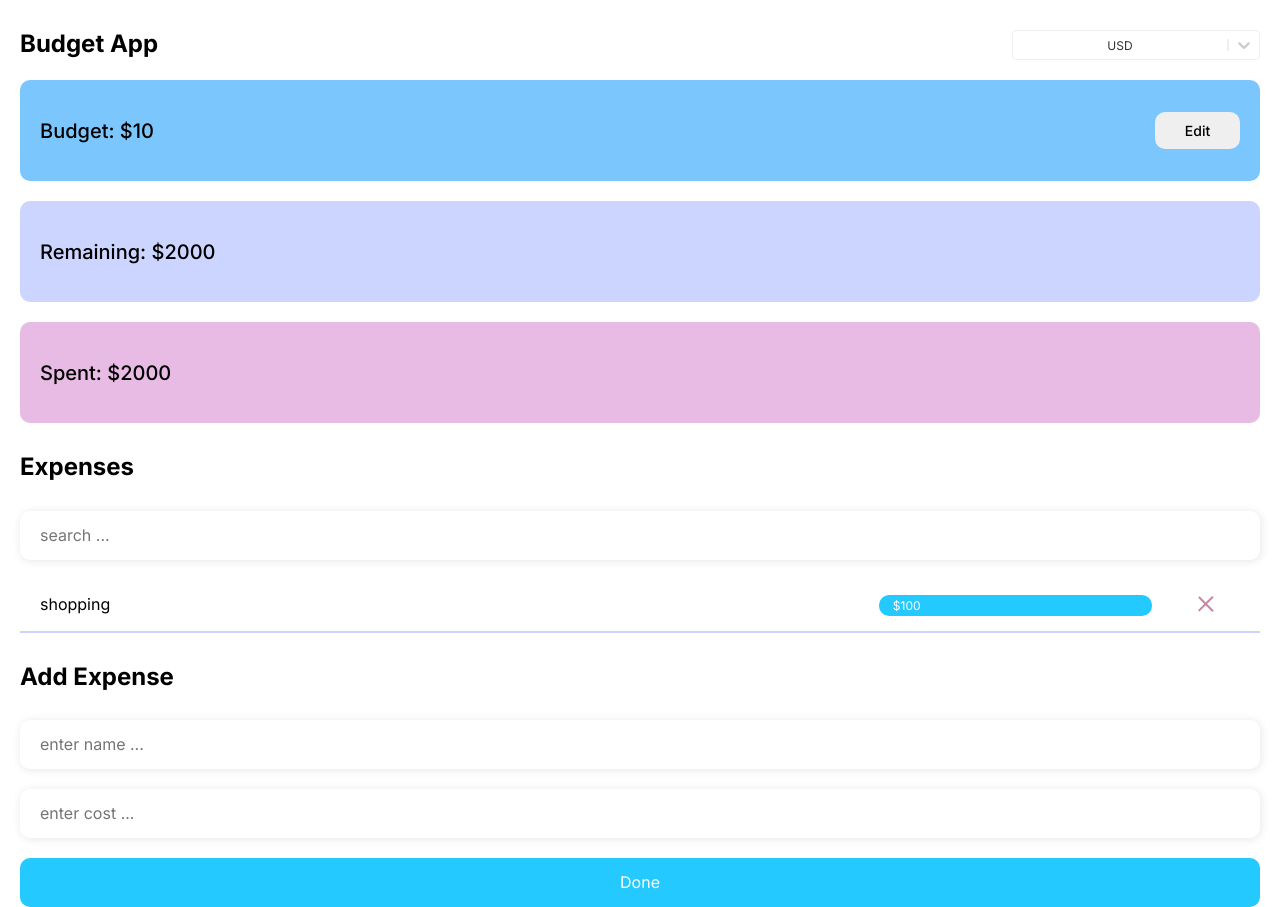
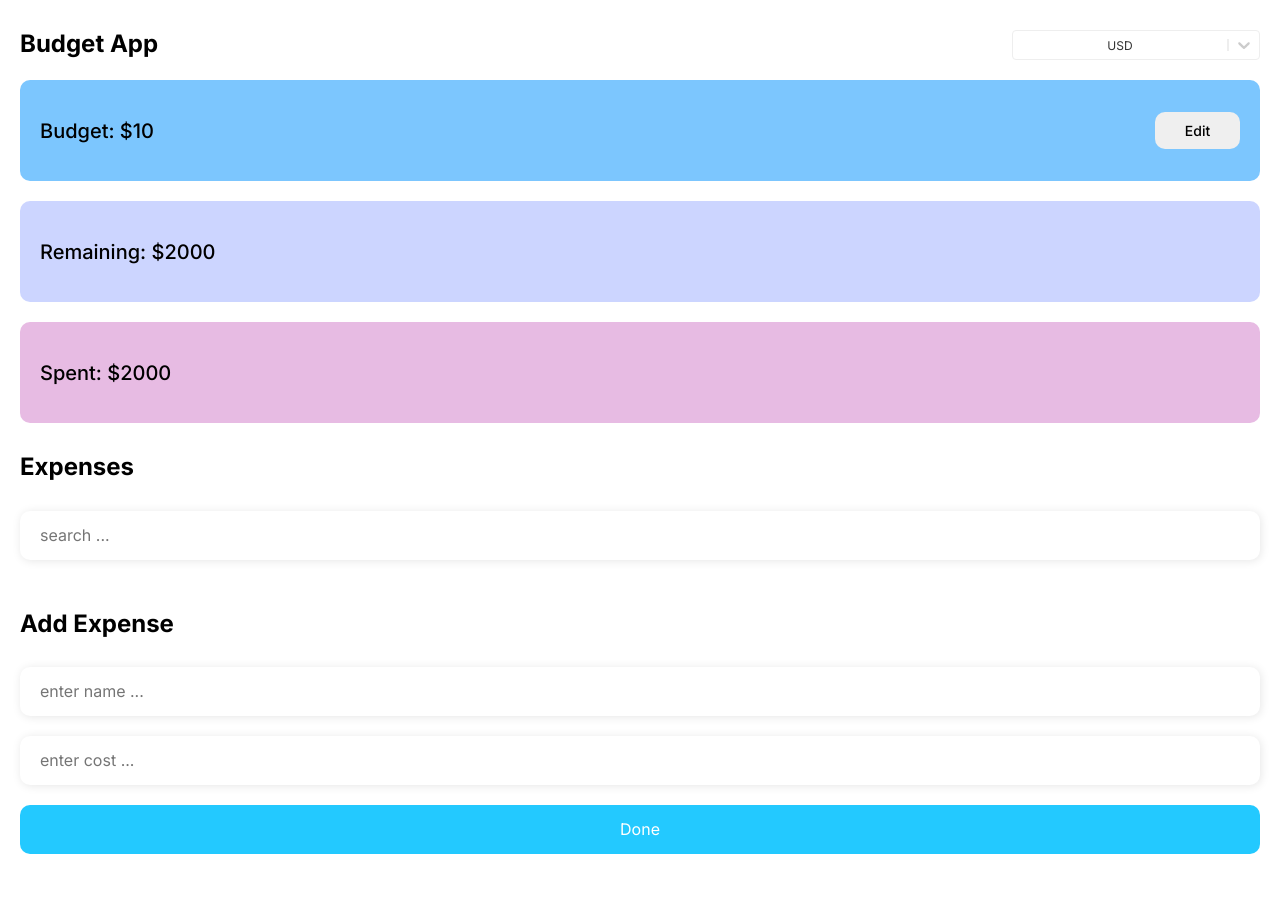
Before and after one commit to egkirpichev/react-budget-app, a React (Create React App) app: page / in a window 1280 px wide. After the commit the page ends 854 px from the top, so only its background shows below. Built offline with nearby package versions, Linux system fonts and the light colour scheme.

Commit message:
feat(budget-app): link Currency and Expense contexts to expense list

```diff
--- a/src/components/Expenses/ExpesesList/ExpensesListItem/ExpensesListItem.tsx
+++ b/src/components/Expenses/ExpesesList/ExpensesListItem/ExpensesListItem.tsx
@@ -1,12 +1,22 @@
 import { PriceBadge } from "./PriceBadge/PriceBadge";
 import { DeleteButton, ListItem, Name } from "./styles";
 import { ReactComponent as CloseIcon } from "../../../../assets/closeIcon.svg";
+import { useCurrencyContext } from "../../../../context/CurrencyContext/CurrencyContext";
 
-export const ExpensesListItem = () => {
-  return (
-    <ListItem>
-      <Name>shopping</Name>
-      <PriceBadge currency="$" price={100} />
+interface IProps {
+	id: string,
+	name: string,
+	cost:number,
+}
+
+export const ExpensesListItem = ({id, name, cost}: IProps) => {
+
+	const {currency} = useCurrencyContext()
+
+	return (
+    <ListItem id={id}>
+      <Name>{name}</Name>
+      <PriceBadge currency={currency.value} cost={cost}/>
       <DeleteButton type="button">
         <CloseIcon />
       </DeleteButton>
--- a/src/components/Expenses/ExpesesList/ExpensesListItem/PriceBadge/PriceBadge.tsx
+++ b/src/components/Expenses/ExpesesList/ExpensesListItem/PriceBadge/PriceBadge.tsx
@@ -2,11 +2,11 @@ import { StyledBadge } from "./styles"
 
 interface IProps {
 	currency: string,
-	price: number
+	cost: number
 }
 
-export const PriceBadge = ({currency, price}: IProps) => {
+export const PriceBadge = ({currency, cost}: IProps) => {
 	return (
-		<StyledBadge>{`${currency}${price}`}</StyledBadge>
+		<StyledBadge>{`${currency}${cost}`}</StyledBadge>
 	)
 }
--- a/src/components/Expenses/ExpesesList/ExpesesList.tsx
+++ b/src/components/Expenses/ExpesesList/ExpesesList.tsx
@@ -1,10 +1,23 @@
+import { useExpensesContext } from "../../../context/ExpencesContext/ExpencesContext";
 import { ExpensesListItem } from "./ExpensesListItem/ExpensesListItem";
 import { StyledList } from "./styles";
 
 export const ExpesesList = () => {
+  const { expenses } = useExpensesContext();
+
   return (
     <StyledList>
-      <ExpensesListItem />
+      {expenses.length > 0 &&
+        expenses.map((expense) => {
+          return (
+            <ExpensesListItem
+              key={expense.id}
+              id={expense.id}
+              name={expense.name}
+              cost={expense.cost}
+            />
+          );
+        })}
     </StyledList>
   );
 };
```
